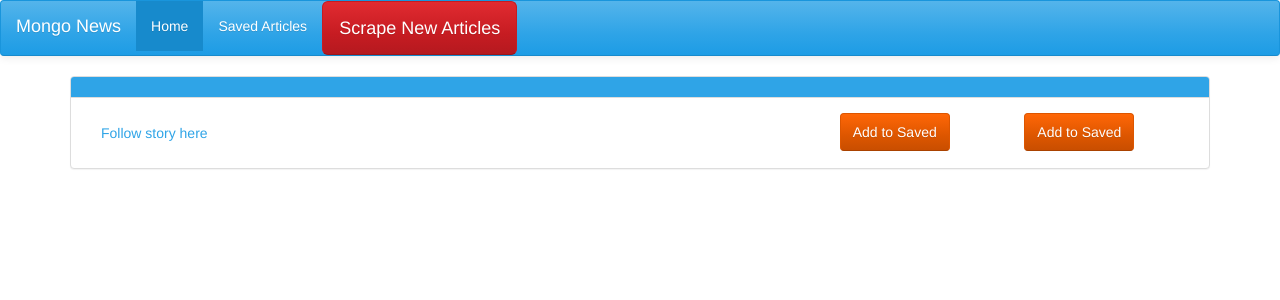
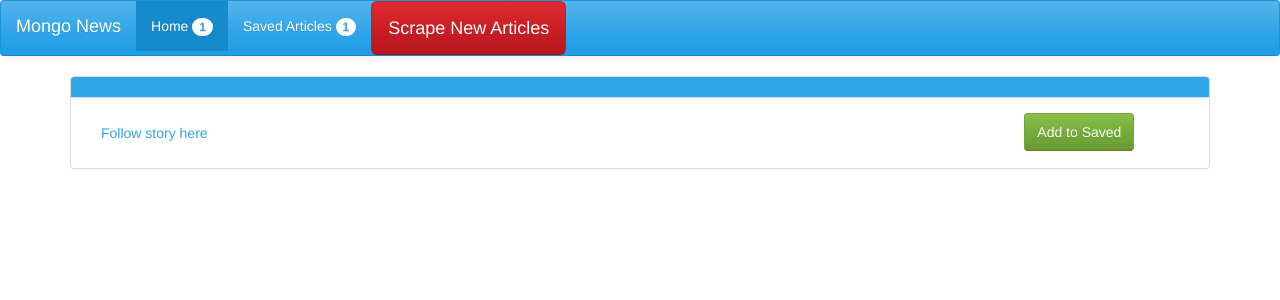
Before and after one commit to AceARK/MongoNewsScrape, a Node server app: page / in a window 1280 px wide. Shown: the top 300 px of the page. Run offline with Node 20, Linux system fonts and the light colour scheme; tables that the repository leaves empty hold one stand-in row (values such as "Sample post"); some libraries are stand-ins or nearby versions; some web fonts are replaced.

Commit message:
Configuring /saved and / routing and displaying data.

```diff
--- a/public/app.js
+++ b/public/app.js
@@ -6,7 +6,23 @@
 		console.log(data);
 		$("#articlesDiv").html(data);
 	}).fail(function(error) {
-		console.log("Scrape unsuccessful,  error -> ");
+		console.log("Scrape unsuccessful, error ->");
 		console.log(error);
 	});
 });
+
+// On clicking 'Add to Saved' button
+$("#articlesDiv").on("click", ".saveArticle", function() {
+	var articleId = $(this).attr("data-id");
+	console.log(articleId);
+	$.post({
+		url: "/save",
+		data: {id: articleId}
+	}).done(function(data) {
+		$(this).parent().append("<i style='color: green;' class='fa fa-3x fa-check' aria-hidden='true'></i>");
+		$(this).hide();
+	}).fail(function(error) {
+		console.log("Could not add to saved, error ->");
+		console.log(error);
+	});
+});
--- a/server.js
+++ b/server.js
@@ -67,26 +67,26 @@
 
 */
 
+function promiseAllArticles() {
+	// Query to find all from Article
+	var query = Article.find();
+	// Return promise
+	return query.exec();
+}
+
 app.get("/", function(req, res) {
-  // Find all from Article
-  Article.find({}, function(error, data) {
-    // If error,
-    if (error) {
-      	console.log(error);
-    }
-    // Else send data
-    else if(data) {
-    	// console.log(data);
-    	res.render("index", {articles: data});
-    } else {
-    	res.render("index");
-    }
-  });
+	// Get all articles to display
+  	promiseAllArticles().then(function(allArticlesData) {
+  		// Get saved articles to display count
+  		promiseSavedArticles().then(function(savedArticles) {
+  			// Render index with received data
+			res.render("index", {articles: allArticlesData, articleCount: allArticlesData.length, savedCount: savedArticles.length});
+  		})
+	});
 });
 
 app.get("/scrape", function(req, res) {
-	// Initialize results array to render articledata partial
-	var resultsArray = [];
+	// Initialize promise array to hold all save entry queries
 	var promiseArray = [];
 
 	// First, we grab the body of the html with request
@@ -131,35 +131,59 @@
 			        if (err) {
 			          console.log("Error in db save: "+ err);
 			        }
-			        // Or log the doc
+			        // Or log saved entry
 			        else {
-			          	// Push result object to resultsArray
-			    		resultsArray.push(result);
+			    		console.log("Saved entry " + data);
 			        }
 		      	})
 			);
 	    });
 
 	    // Rendering partials after every entry is saved - using Promise for this
-	    Promise.all(promiseArray).then(function(data) {
-	    	console.log(resultsArray);
-	    	console.log(resultsArray.length);
-		    // Render articles onto index page using articledata partial
-		    res.render("partials/articledata", {articles: resultsArray, layout: false, length: resultsArray.length});
+	    Promise.all(promiseArray).then(function() {
+	    	// Execute promise function to fetch all articles
+	    	promiseAllArticles().then(function(allArticlesData) {
+	    		console.log(allArticlesData.length);
+	  			// Render articles onto index page using articledata partial
+	  			res.render("partials/articledata", {articles: allArticlesData, layout: false, articleCount: allArticlesData.length, savedCount: 0});
+			});
 	    });
 
 	});
 });
 
+// Function that promises to deliver all saved articles
+function promiseSavedArticles() {
+	var query = Article.find({saved_flag: true});
+	return query.exec();
+}
+
+// Get all saved articles and render saved page
 app.get("/saved", function(req, res)  {
-	Article.find({saved_flag: true}, function(err, data) {
+	 promiseSavedArticles().then(function(err, savedArticles) {
 		if(err){
 			console.log(err);
-		}else if(data){
-			res.render("saved", {saved: data});
-	    } else {
-	    	res.render("saved");
+		}else {
+			promiseAllArticles().then(function(err, allArticlesData) {
+				if(err) {
+					console.log(err);
+				}
+				res.render("saved", {saved: savedArticles, savedCount: savedArticles.length, articleCount: allArticlesData.length});
+			})
 	    }
+	});
+});
+
+// Update article saved_flag
+app.post("/save", function(req, res) {
+	// Find required article and update saved_flag
+	Article.findOneAndUpdate({"_id": req.body.id}, {saved_flag: true})
+	.exec(function(err, data) {
+		if(err) {
+			console.log(err);
+		}else {
+			res.send(data);
+		}
 	});
 });
 
--- a/views/index.handlebars
+++ b/views/index.handlebars
@@ -13,8 +13,8 @@
 
     <div class="collapse navbar-collapse" id="bs-example-navbar-collapse-1">
       <ul class="nav navbar-nav">
-        <li class="active"><a href="/">Home <span class="sr-only">(current)</span></a></li>
-        <li><a href="/saved">Saved Articles</a></li>
+        <li class="active"><a href="/">Home <span class="badge">{{articleCount}}</span></a></li>
+        <li><a href="/saved">Saved Articles <span class="badge">{{savedCount}}</span></a></li>
       </ul>
       <button id="scrapeArticles" class="btn btn-danger btn-lg">Scrape New Articles</button>
     </div>
--- a/views/layouts/main.handlebars
+++ b/views/layouts/main.handlebars
@@ -9,6 +9,7 @@
   			crossorigin="anonymous"></script>
 		<!-- Google fonts link -->
 		<link href="https://fonts.googleapis.com/css?family=Baloo+Bhaina|Acme|Patua+One" rel="stylesheet">
+		<!-- Bootswatch Cerulean theme -->
 		<link rel="stylesheet" href="/assets/css/cerulean.css" type="text/css">
 		<title>Mongo Scrape</title>
 	</head>
--- a/views/partials/articledata.handlebars
+++ b/views/partials/articledata.handlebars
@@ -3,19 +3,22 @@
 			{{#each articles}}
 				<div class="panel panel-primary">
 				  <div class="panel-heading">
-				    <h2 class="panel-title">{{this.headline}}</h2>
+				  	{{!-- using handlebars html escaping -> {{{content}}} --}}
+				    <h2 class="panel-title">{{{this.headline}}}</h2>
 				  </div>
 				  <div class="panel-body">
 				  	<div class="col-xs-8">
-				  		<p class="summary">{{this.summary}}</p>
-					    <p class="byline">{{this.byline}}</p>
+				  		<p class="summary">{{{this.summary}}}</p>
+					    <p class="byline">{{{this.byline}}}</p>
 					    <p class="link"><a href="{{this.link}}">Follow story here</a></p>
 				  	</div>
-				  	<div class="col-xs-2">
-				  		<button data-id="{{this._id}}" class="btn btn-warning">Add to Saved</button>
-				  	</div>
-				  	<div class="col-xs-2">
-				  		<button data-id="{{this._id}}" class="btn btn-warning">Add to Saved</button>
+				  	<div class="col-xs-2 col-xs-offset-2">
+				  		{{#unless this.saved_flag}}
+				  		<button data-id="{{this._id}}" class="btn btn-success saveArticle">Add to Saved</button>
+				  		{{/unless}}
+				  		{{#if this.saved_flag}}
+				  		<span><i style='color: green;' class='fa fa-3x fa-check' aria-hidden='true'></i>Saved Article</span>
+				  		{{/if}}
 				  	</div>
 				  </div>
 				</div>
@@ -23,27 +26,30 @@
 		{{/if}}
 		{{#unless articles}}
 			{{#if saved}}
+				{{#each saved}}
 					<div class="panel panel-primary">
 					  <div class="panel-heading">
-				    <h2 class="panel-title">{{this.headline}}</h2>
+					  	{{!-- using handlebars html escaping -> {{{content}}} --}}
+					    <h2 class="panel-title">{{{this.headline}}}</h2>
 					  </div>
 					  <div class="panel-body">
 					  	<div class="col-xs-8">
-				  		<p class="summary">{{this.summary}}</p>
-					    <p class="byline">{{this.byline}}</p>
+					  		<p class="summary">{{{this.summary}}}</p>
+						    <p class="byline">{{{this.byline}}}</p>
 						    <p class="link"><a href="{{this.link}}">Follow story here</a></p>
 					  	</div>
-				  	<div class="col-xs-2">
+					  	<div class="col-sm-2">
 					  		<button data-id="{{this._id}}" class="btn btn-default">Add Notes</button>
 					  	</div>
-				  	<div class="col-xs-2">
-				  		<button data-id="{{this._id}}" class="btn btn-warning">Delete from Saved</button>
+					  	<div class="col-md-2">
+					  		<button data-id="{{this._id}}" class="btn btn-warning undoSaveArticle">Delete from Saved</button>
 					  	</div>
 					  </div>
 					</div>
+				{{/each}}
 			{{/if}}
 			{{#unless saved}}
-			<div class="panel panel-warning">
+			<div class="panel panel-danger">
 			  <div class="panel-heading">
 			    <h2 class="panel-title">No articles yet</h2>
 			  </div>
--- a/views/saved.handlebars
+++ b/views/saved.handlebars
@@ -13,13 +13,14 @@
 
     <div class="collapse navbar-collapse" id="bs-example-navbar-collapse-1">
       <ul class="nav navbar-nav">
-        <li class="active"><a href="/">Home <span class="sr-only">(current)</span></a></li>
-        <li><a href="/saved">Saved Articles</a></li>
+        <li class="active"><a href="/">Home <span class="badge">{{articleCount}}</span></a></li>
+        <li><a href="/saved">Saved Articles <span class="badge">{{savedCount}}</span></a></li>
       </ul>
     </div>
   </div>
 </nav>
 <div class="container">
+	{{> articledata }}
 	{{!-- Background / pic with text --}}
 	{{!-- Handlebars code for panel generation based on articles with saved flag set --}}
 	{{!-- Each panel has buttons -> Article notes, Delete from saved --}}
```
Lines whose indentation alone changed are shown as unchanged.
